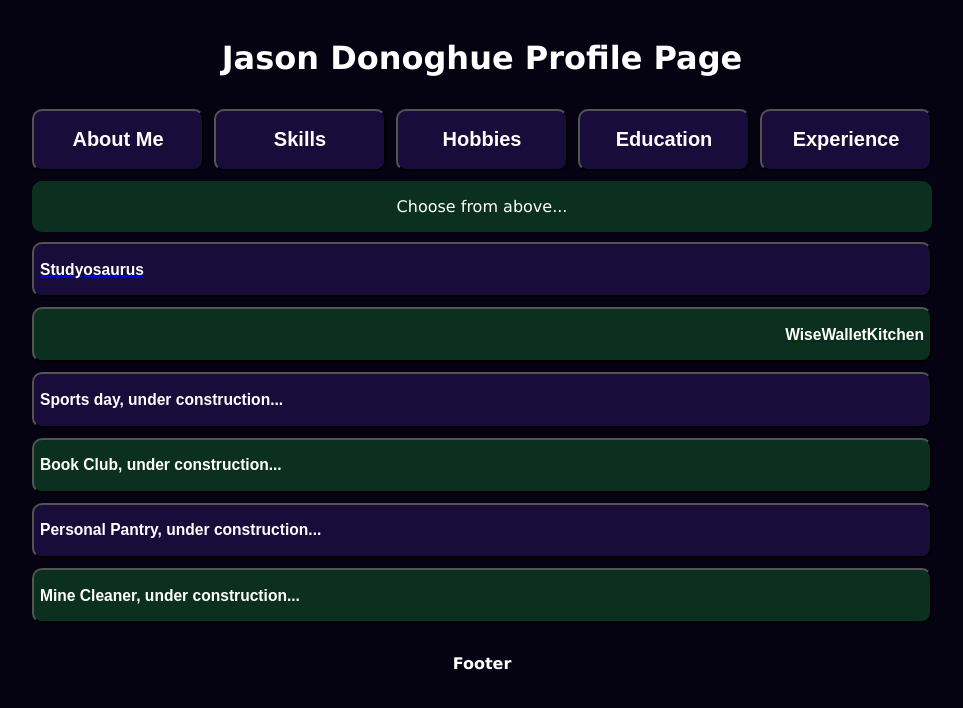
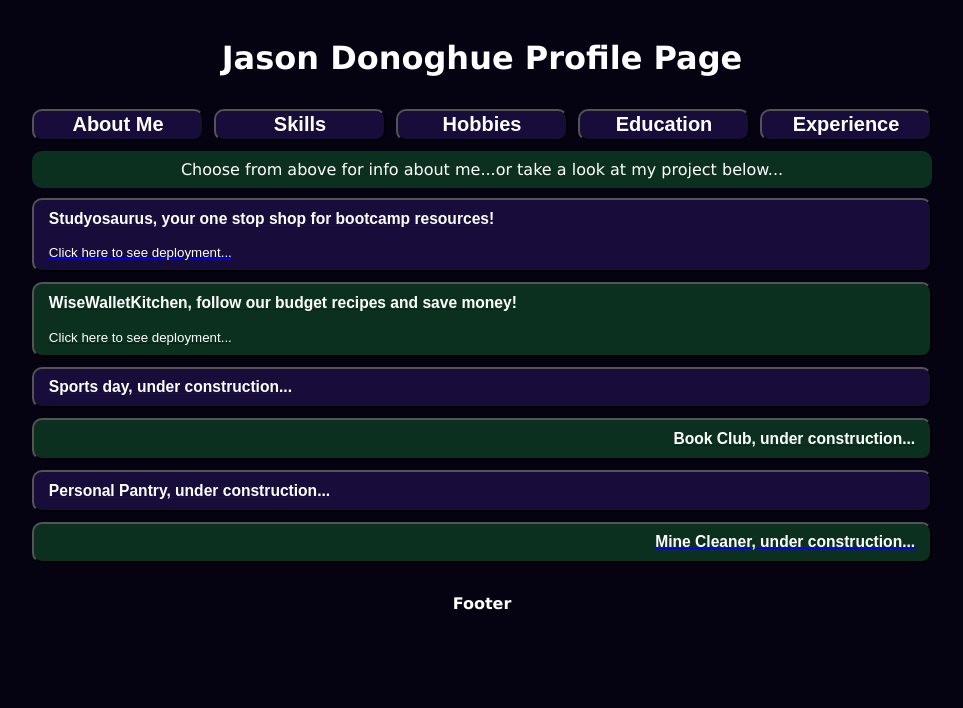
Before and after one commit to Jason5D/jasondonoghueprofilepage, a React (Create React App) app in the folder my_profile_page/: page / in a window 1280 px wide. Shown: the top 708 px of the page, without its empty margins (158-1121 px from the left). Built offline with nearby package versions, Linux system fonts and the light colour scheme.

Commit message:
updated links for all projects

```diff
--- a/my_profile_page/src/App.css
+++ b/my_profile_page/src/App.css
@@ -92,6 +92,7 @@ body {
   background-color: var(--russianviolet);
   display: flex;
   justify-content: left;
+  flex-direction: column;
   border-radius: 10px;
   width: 100%;
 }
@@ -105,6 +106,7 @@ body {
   background-color: var(--darkgreen);
   display: flex;
   justify-content: right;
+  flex-direction: column;
   border-radius: 10px;
   width: 100%;
 }
@@ -115,39 +117,55 @@ body {
 }
 
 .sportsday {
-  grid-row: 7;
-  grid-column: 2 / 7;
   background-color: var(--russianviolet);
   display: flex;
   justify-content: left;
   border-radius: 10px;
+  width: 100%;
+}
+
+.sportsdaylink {
+  grid-row: 7;
+  grid-column: 2 / 7;
 }
 
 .bookclub {
+  background-color: var(--darkgreen);
+  display: flex;
+  justify-content: right;
+  border-radius: 10px;
+  width: 100%;
+}
+
+.bookclublink {
   grid-row: 8;
   grid-column: 2 / 7;
-  background-color: var(--darkgreen);
-  display: flex;
-  justify-content: left;
-  border-radius: 10px;
 }
 
 .personalpantry {
-  grid-row: 9;
-  grid-column: 2 / 7;
   background-color: var(--russianviolet);
   display: flex;
   justify-content: left;
   border-radius: 10px;
+  width: 100%;
+}
+
+.personalpantrylink {
+  grid-row: 9;
+  grid-column: 2 / 7;
 }
 
 .minecleaner {
+  background-color: var(--darkgreen);
+  display: flex;
+  justify-content: right;
+  border-radius: 10px;
+  width: 100%;
+}
+
+.minecleanerlink {
   grid-row: 10;
   grid-column: 2 / 7;
-  background-color: var(--darkgreen);
-  display: flex;
-  justify-content: left;
-  border-radius: 10px;
 }
 
 .footer {
@@ -158,6 +176,8 @@ body {
 }
 
 h2,
-h3 {
+h3, p {
   color: white;
+  padding: 1%;
+  margin: 0;
 }
--- a/my_profile_page/src/BookClub.js
+++ b/my_profile_page/src/BookClub.js
@@ -1,7 +1,9 @@
 export default function BookClub() {
     return (
+        <a className="bookclublink" href="https://github.com/Jason5D/Book_Club" target="_blank" rel="noopener noreferrer">
         <button className="bookclub">
             <h3>Book Club, under construction...</h3>
         </button>
+        </a>
     )
 }
--- a/my_profile_page/src/MineCleaner.js
+++ b/my_profile_page/src/MineCleaner.js
@@ -1,7 +1,9 @@
 export default function MineCleaner() {
     return (
+        <a className="minecleanerlink" href="https://github.com/Jason5D/Mine_Cleaner" target="_blank" rel="noopener noreferrer">
         <button className="minecleaner">
             <h3>Mine Cleaner, under construction...</h3>
         </button>
+        </a>
     )
 }
--- a/my_profile_page/src/PersonalPantry.js
+++ b/my_profile_page/src/PersonalPantry.js
@@ -1,7 +1,9 @@
 export default function PersonalPantry() {
     return (
+        <a className="personalpantrylink" href="https://github.com/Jason5D/Personal_Pantry" target="_blank" rel="noopener noreferrer">
         <button className="personalpantry">
             <h3>Personal Pantry, under construction...</h3>
         </button>
+        </a>
     )
 }
--- a/my_profile_page/src/Render.js
+++ b/my_profile_page/src/Render.js
@@ -14,7 +14,7 @@ export default function Render({
   ) {
     return (
       <div className="render">
-        <p>Choose from above...</p>
+        <p>Choose from above for info about me...or take a look at my project below...</p>
       </div>
     );
   } else if (aboutMe !== null) {
--- a/my_profile_page/src/SportsDay.js
+++ b/my_profile_page/src/SportsDay.js
@@ -1,7 +1,9 @@
 export default function SportsDay() {
     return (
+        <a className="sportsdaylink" href="https://github.com/Jason5D/Sports_Day" target="_blank" rel="noopener noreferrer">
         <button className="sportsday">
             <h3>Sports day, under construction...</h3>
         </button>
+        </a>
     )
 }
--- a/my_profile_page/src/Studyosaurus.js
+++ b/my_profile_page/src/Studyosaurus.js
@@ -3,7 +3,8 @@ import React from 'react';
      return (
        <a className="studyosauruslink" href="https://studyosaurus.netlify.app/" target="_blank" rel="noopener noreferrer">
          <button className="studyosaurus">
-           <h3>Studyosaurus</h3>
+           <h3>Studyosaurus, your one stop shop for bootcamp resources!</h3>
+           <p>Click here to see deployment...</p>
          </button>
        </a>
      );
--- a/my_profile_page/src/WiseWalletKitchen.js
+++ b/my_profile_page/src/WiseWalletKitchen.js
@@ -2,7 +2,8 @@ export default function WiseWalletKitchen() {
     return (
         <a className="wisewalletlink" href="https://wisewalletkitchen.netlify.app/" target="_blank" rel="noopener noreferrer">
         <button className="wisewalletkitchen">
-            <h3>WiseWalletKitchen</h3>
+            <h3>WiseWalletKitchen, follow our budget recipes and save money!</h3>
+            <p>Click here to see deployment...</p>
         </button>
         </a>
     )
```
